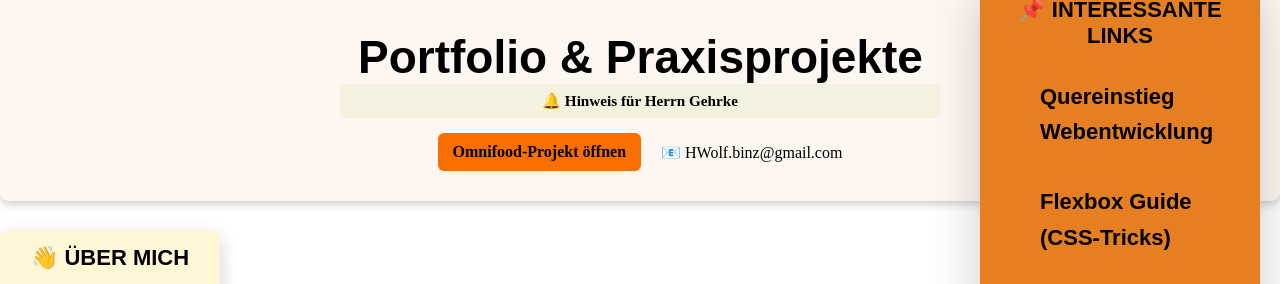
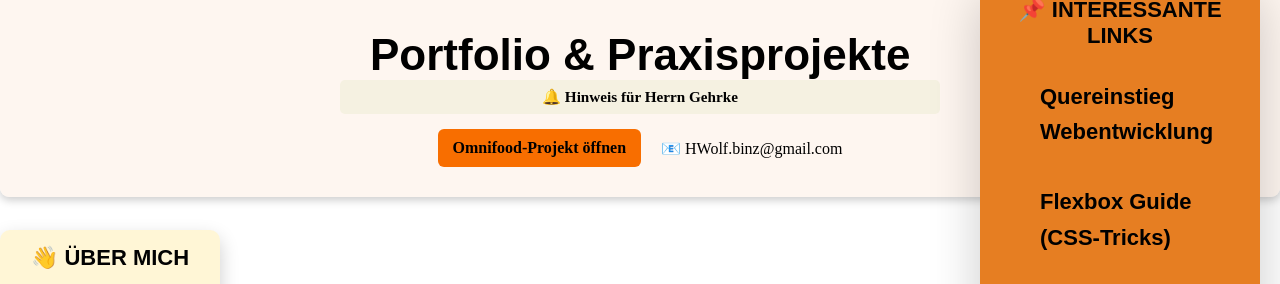
Before and after one commit to HenryBinz/portfolio, a plain HTML site: page index.html in a window 1280 px wide. Shown: the top 284 px of the page. Drawn offline with Linux system fonts and the light colour scheme.

Commit message:
Update style.css

```diff
--- a/style.css
+++ b/style.css
@@ -9,7 +9,7 @@ li {
 }
 
 h1 {
-  font-size: 46px;
+  font-size: 44px;
 }
 
 h1,
```
